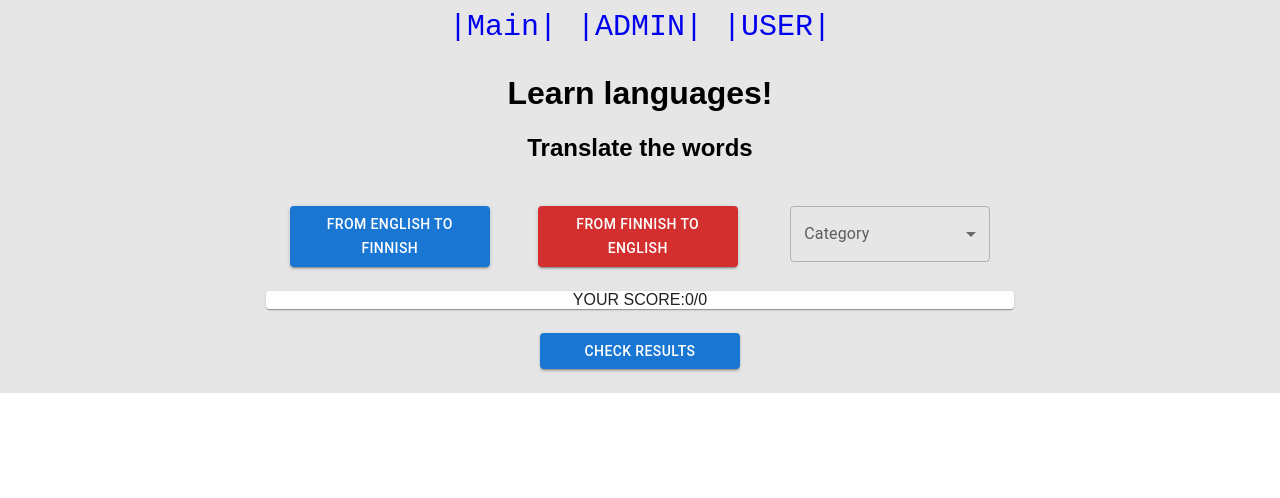
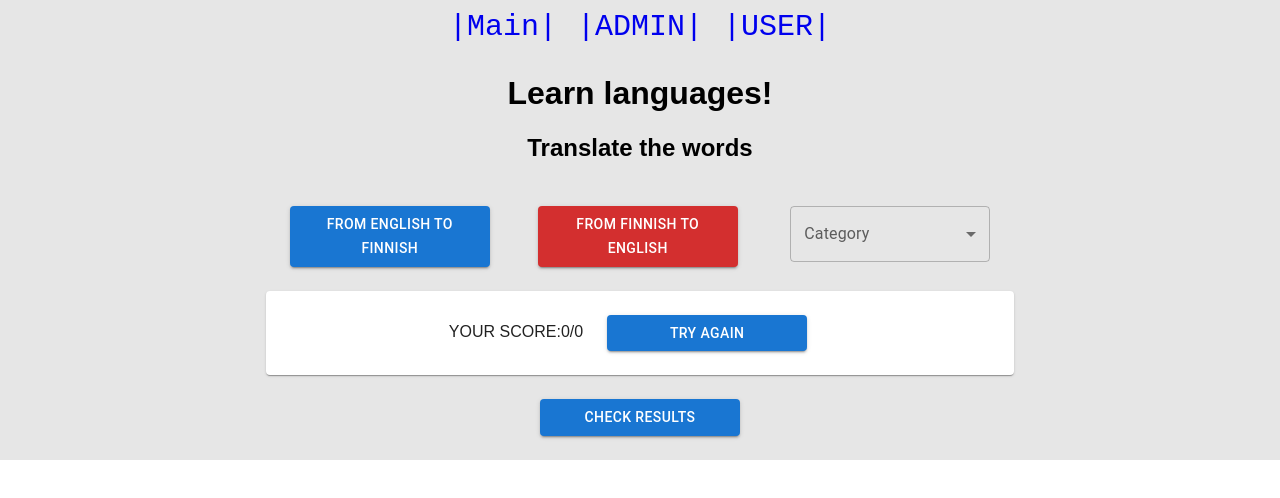
Before and after one commit to jftamk/language-app-project, a React (Create React App) app in the folder frontend/: page /user in a window 1280 px wide. Both pictures are taken after a click on the button "CHECK RESULTS". Shown: the top 498 px of the page. Built offline with nearby package versions, Linux system fonts and the light colour scheme.

Commit message:
Add: TryAgain()

```diff
--- a/frontend/src/user.js
+++ b/frontend/src/user.js
@@ -24,6 +24,7 @@ function USER(props) {
   const [urls, setURL] = useState(""); //For selecting category
   const [header, setHeader] = useState(""); //For headers
   const [result, setResult] = useState(""); //For results
+  const [again, setAgain] = useState(""); //For trying again, clear all
 
   //Fetch list with selected category--------------
   useEffect(() => {
@@ -108,6 +109,22 @@ function USER(props) {
 
     const check = "YOUR SCORE:" + score + "/" + state.length;
     setResult(check);
+    setAgain(
+      <Button variant="contained" sx={{ m: 3, width: 200 }} onClick={TryAgain}>
+        Try again
+      </Button>
+    );
+  }
+  //Try again -- clear all
+  async function TryAgain() {
+    //Try again
+    //Set the score back to 0
+    score = 0;
+    setResult("");
+    //Find all inputs and set their value back to empty.
+    let inputs = document.querySelectorAll("input");
+    inputs.forEach((input) => (input.value = ""));
+    setAgain("");
   }
 
   return (
@@ -156,6 +173,7 @@ function USER(props) {
               {header}
               {state}
               {result}
+              {again}
             </Table>
           </TableContainer>
           <Button
```
